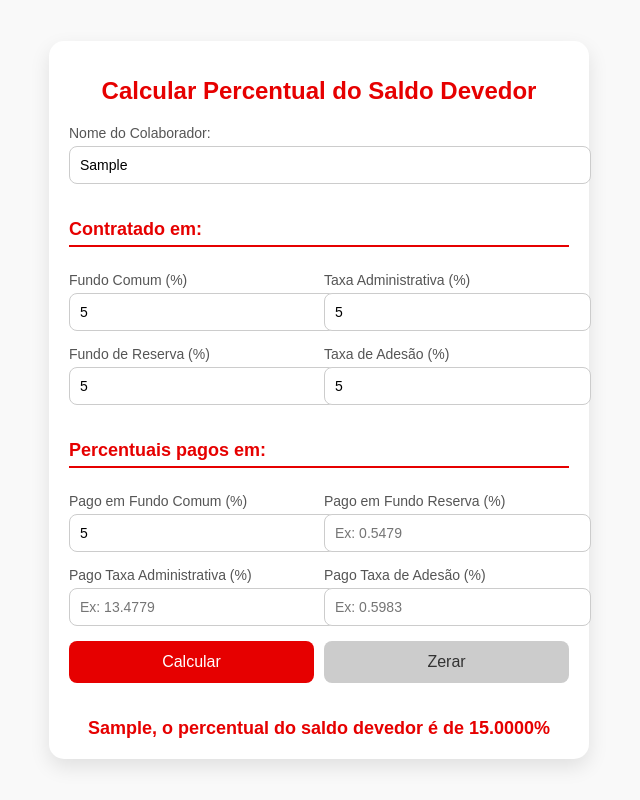
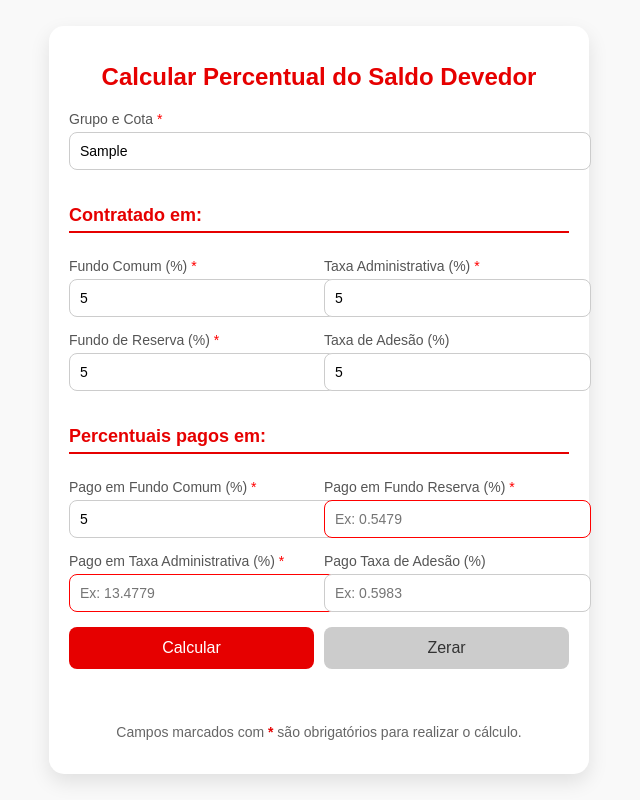
Before and after one commit to FabioRagnarDEV/verificarSaldoDevedor, a plain HTML site: page index.html in a window 1280 px wide. Both pictures are taken after typing "Sample", "5", "5", "5", "5", "5" into the empty fields and a click on the button "Calcular". Shown: the whole page, without its empty margins (321-961 px from the left). Drawn offline with Linux system fonts and the light colour scheme.

Commit message:
Modificação realizada no index, estilo e app

```diff
--- a/app.js
+++ b/app.js
@@ -1,6 +1,26 @@
+document.getElementById('btnCalcular').addEventListener('click', function () {
+    const inputs = document.querySelectorAll('input[required]');
+    let allValid = true;
+
+    inputs.forEach(input => {
+        if (!input.value.trim()) {
+            input.style.borderColor = 'red';
+            allValid = false;
+        } else {
+            input.style.borderColor = '';
+        }
+    });
+
+    if (!allValid) {
+        alert('Por favor, preencha todos os campos obrigatórios marcados com *.');
+        return;
+    }
+
+    calcular();
+});
+
 function calcular() {
-    // Coleta os dados
-    const nomeColaborador = document.getElementById('nomeColaborador').value.trim();
+    const grupoCota = document.getElementById('grupoCota').value;
     const fundoComum = parseFloat(document.getElementById('fundoComum').value) || 0;
     const taxaAdministrativa = parseFloat(document.getElementById('taxaAdministrativa').value) || 0;
     const fundoReserva = parseFloat(document.getElementById('fundoReserva').value) || 0;
@@ -11,24 +31,17 @@ function calcular() {
     const pagoFundoReserva = parseFloat(document.getElementById('pagoFundoReserva').value) || 0;
     const pagoTaxaAdesao = parseFloat(document.getElementById('pagoTaxaAdesao').value) || 0;
 
-    // Calcula os totais
     const totalInicial = fundoComum + taxaAdministrativa + fundoReserva + taxaAdesao;
     const totalPago = pagoFundoComum + pagoTaxaAdministrativa + pagoFundoReserva + pagoTaxaAdesao;
+
     const saldoDevedor = totalInicial - totalPago;
 
-    // Verifica se o nome foi inserido
-    if (!nomeColaborador) {
-        document.getElementById('result').textContent = 'Por favor, insira o nome do colaborador.';
-        return;
-    }
-
-    // Exibe o resultado com o nome do colaborador
     document.getElementById('result').textContent =
-        `${nomeColaborador}, o percentual do saldo devedor é de ${saldoDevedor.toFixed(4)}%`;
+        `O percentual do saldo devedor do grupo e cota ${grupoCota} é de ${saldoDevedor.toFixed(4)}%`;
 }
 
 function zerar() {
-    // Limpa os campos de entrada
     document.querySelectorAll('.input-group input').forEach(input => input.value = '');
     document.getElementById('result').textContent = '';
 }
+console.log("Desenvolvido por Fabio França (SAC Eletrônico)");
--- a/estilo.css
+++ b/estilo.css
@@ -1,4 +1,3 @@
-/* Estilos gerais */
 body {
     font-family: 'Arial', sans-serif;
     background-color: #f9f9f9;
@@ -11,13 +10,12 @@ body {
     box-sizing: border-box;
 }
 
-/* Calculadora */
 .calculator {
     background: #fff;
     border-radius: 15px;
     box-shadow: 0 8px 20px rgba(0, 0, 0, 0.1);
-    max-width: 90%; /* Ajusta para telas menores */
-    width: 500px; /* Largura padrão */
+    max-width: 90%;
+    width: 500px;
     padding: 20px;
     text-align: center;
     color: #333;
@@ -29,14 +27,12 @@ h1 {
     margin-bottom: 20px;
 }
 
-/* Contêiner principal */
 .container {
     display: flex;
     flex-direction: column;
     gap: 15px;
 }
 
-/* Linhas de entrada */
 .input-row {
     display: flex;
     gap: 10px;
@@ -44,17 +40,15 @@ h1 {
     flex-wrap: wrap;
 }
 
-/* Estilo dos grupos de entrada */
 .input-group {
     flex: 1;
-    min-width: 48%; /* Para se adaptar a diferentes telas */
+    min-width: 48%;
 }
 
 .input-group.full-width {
-    min-width: 100%; /* Grupo de largura total */
+    min-width: 100%;
 }
 
-/* Labels e Inputs */
 .input-group label {
     display: block;
     font-size: 14px;
@@ -77,7 +71,10 @@ h1 {
     outline: none;
 }
 
-/* Botões */
+.input-group input:invalid {
+    border-color: red;
+}
+
 .button-row {
     display: flex;
     justify-content: space-between;
@@ -93,7 +90,7 @@ button {
     cursor: pointer;
     font-size: 16px;
     transition: background-color 0.3s ease;
-    flex: 1; /* Ocupa espaço igualmente */
+    flex: 1;
 }
 
 button:hover {
@@ -109,16 +106,25 @@ button.reset:hover {
     background-color: #999;
 }
 
-/* Resultado */
 .result {
     margin-top: 20px;
     font-size: 18px;
     color: #e60000;
     font-weight: bold;
-    word-wrap: break-word; /* Impede que resultados longos quebrem o layout */
+    word-wrap: break-word;
 }
 
-/* Responsividade */
+.footer {
+    margin-top: 20px;
+    font-size: 14px;
+    color: #666;
+}
+
+.footer span {
+    color: #e60000;
+    font-weight: bold;
+}
+
 @media (max-width: 768px) {
     .input-row {
         flex-direction: column;
@@ -133,7 +139,6 @@ button.reset:hover {
     }
 }
 
-/* Títulos de seções */
 h2 {
     font-size: 18px;
     color: #e60000;
--- a/index.html
+++ b/index.html
@@ -10,30 +10,28 @@
     <div class="calculator">
         <h1>Calcular Percentual do Saldo Devedor</h1>
         <div class="container">
-            <!-- Nome do colaborador -->
             <div class="input-row">
                 <div class="input-group full-width">
-                    <label>Nome do Colaborador:</label>
-                    <input type="text" id="nomeColaborador" placeholder="Digite o nome">
+                    <label>Grupo e Cota <span style="color:red;">*</span></label>
+                    <input type="text" id="grupoCota" placeholder="Ex: 00000/0000.00" required>
                 </div>
             </div>
 
-            <!-- Contratado em -->
             <h2>Contratado em:</h2>
             <div class="input-row">
                 <div class="input-group">
-                    <label>Fundo Comum (%)</label>
-                    <input type="number" id="fundoComum" placeholder="Ex: 100">
+                    <label>Fundo Comum (%) <span style="color:red;">*</span></label>
+                    <input type="number" id="fundoComum" placeholder="Ex: 100" required>
                 </div>
                 <div class="input-group">
-                    <label>Taxa Administrativa (%)</label>
-                    <input type="number" id="taxaAdministrativa" placeholder="Ex: 17">
+                    <label>Taxa Administrativa (%) <span style="color:red;">*</span></label>
+                    <input type="number" id="taxaAdministrativa" placeholder="Ex: 17" required>
                 </div>
             </div>
             <div class="input-row">
                 <div class="input-group">
-                    <label>Fundo de Reserva (%)</label>
-                    <input type="number" id="fundoReserva" placeholder="Ex: 3">
+                    <label>Fundo de Reserva (%) <span style="color:red;">*</span></label>
+                    <input type="number" id="fundoReserva" placeholder="Ex: 3" required>
                 </div>
                 <div class="input-group">
                     <label>Taxa de Adesão (%)</label>
@@ -41,22 +39,21 @@
                 </div>
             </div>
 
-            <!-- Percentuais pagos em -->
             <h2>Percentuais pagos em:</h2>
             <div class="input-row">
                 <div class="input-group">
-                    <label>Pago em Fundo Comum (%)</label>
-                    <input type="number" id="pagoFundoComum" placeholder="Ex: 22.4789">
+                    <label>Pago em Fundo Comum (%) <span style="color:red;">*</span></label>
+                    <input type="number" id="pagoFundoComum" placeholder="Ex: 22.4789" required>
                 </div>
                 <div class="input-group">
-                    <label>Pago em Fundo Reserva (%)</label>
-                    <input type="number" id="pagoFundoReserva" placeholder="Ex: 0.5479">
+                    <label>Pago em Fundo Reserva (%) <span style="color:red;">*</span></label>
+                    <input type="number" id="pagoFundoReserva" placeholder="Ex: 0.5479" required>
                 </div>
             </div>
             <div class="input-row">
                 <div class="input-group">
-                    <label>Pago Taxa Administrativa (%)</label>
-                    <input type="number" id="pagoTaxaAdministrativa" placeholder="Ex: 13.4779">
+                    <label>Pago em Taxa Administrativa (%) <span style="color:red;">*</span></label>
+                    <input type="number" id="pagoTaxaAdministrativa" placeholder="Ex: 13.4779" required>
                 </div>
                 <div class="input-group">
                     <label>Pago Taxa de Adesão (%)</label>
@@ -64,14 +61,15 @@
                 </div>
             </div>
 
-            <!-- Botões -->
             <div class="button-row">
-                <button onclick="calcular()">Calcular</button>
+                <button id="btnCalcular">Calcular</button>
                 <button class="reset" onclick="zerar()">Zerar</button>
             </div>
 
-            <!-- Resultado -->
             <div class="result" id="result"></div>
+        </div>
+        <div class="footer">
+            <p>Campos marcados com <span>*</span> são obrigatórios para realizar o cálculo.</p>
         </div>
     </div>
     <script src="app.js"></script>
```
